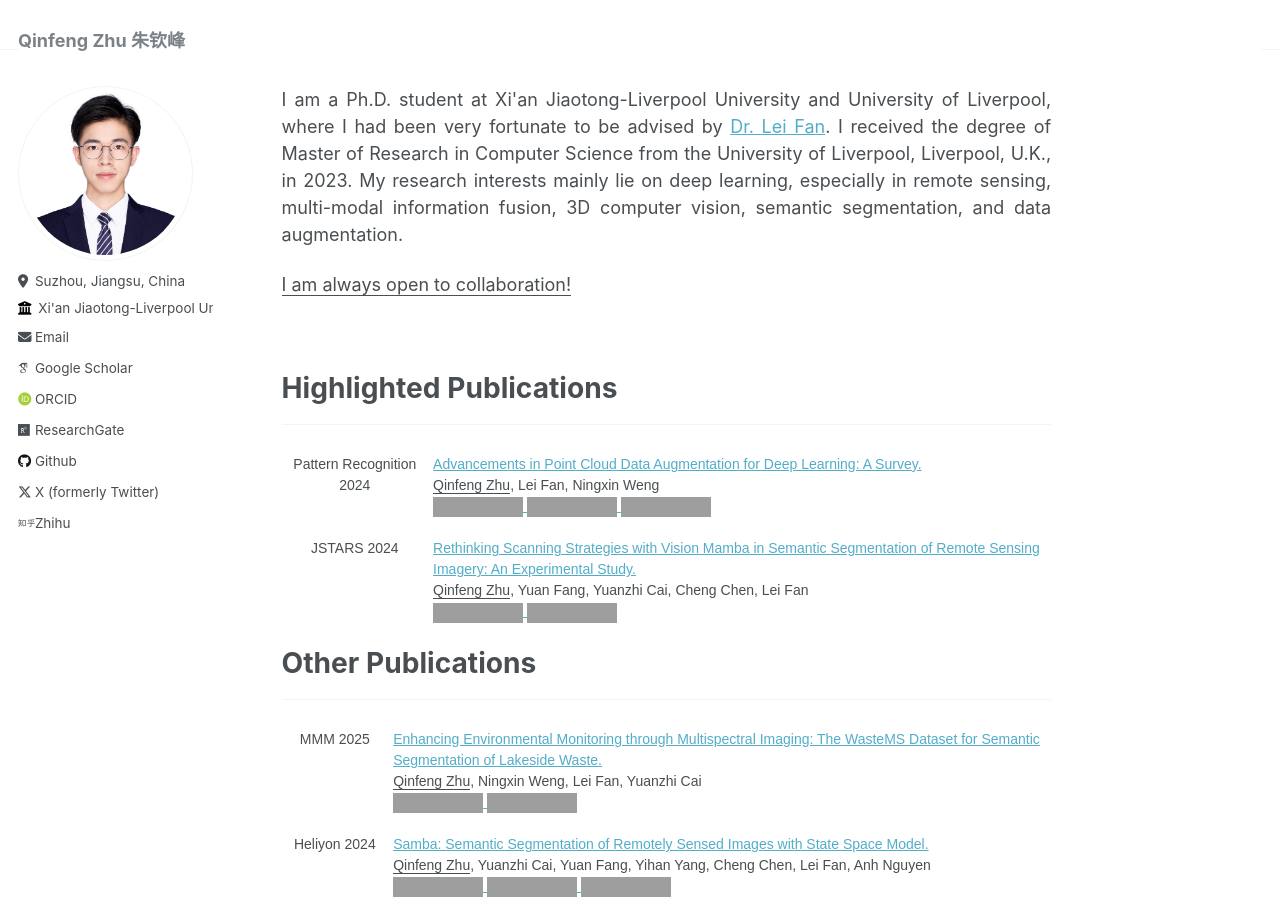
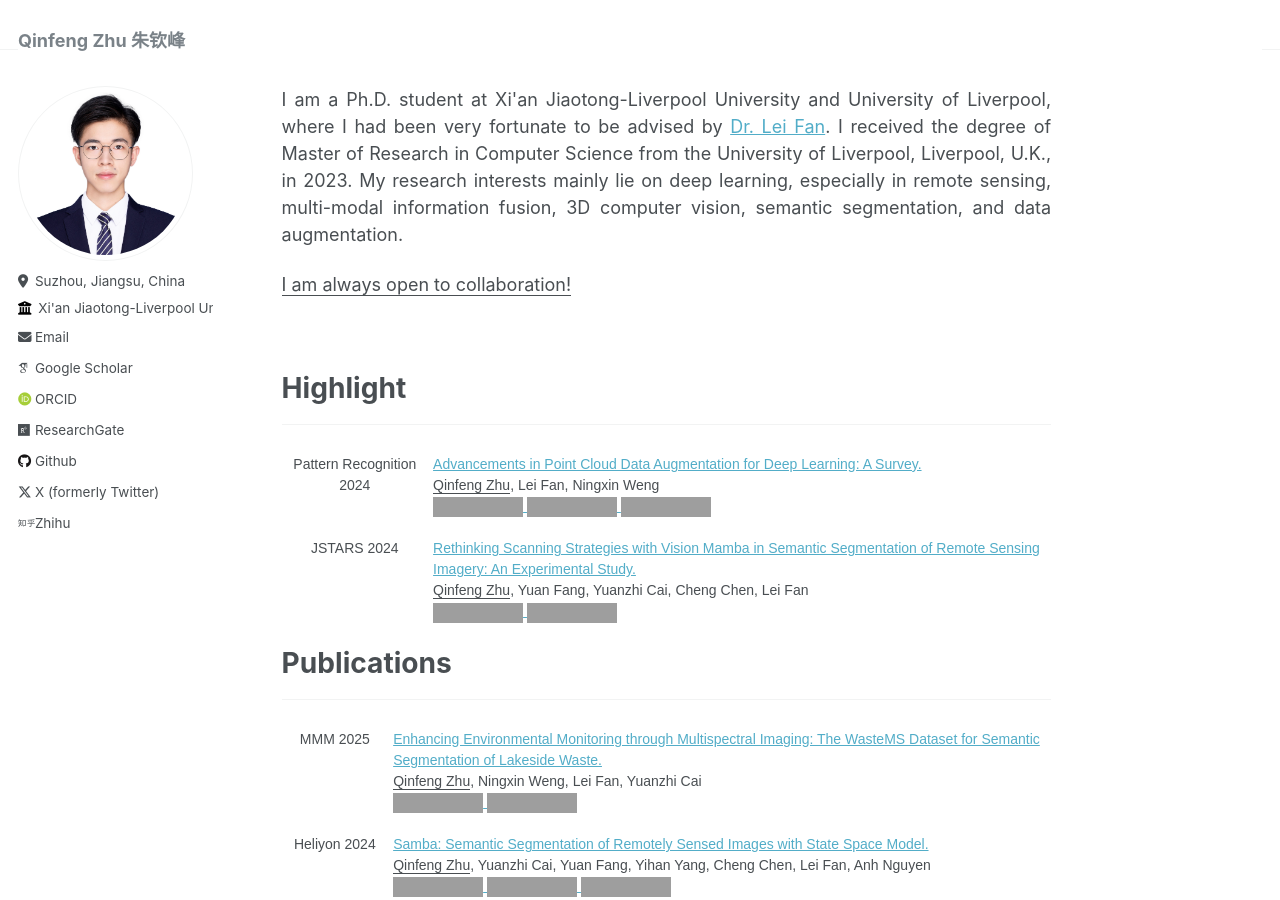
Before and after one commit to zhuqinfeng1999/zhuqinfeng1999.github.io, a Jekyll site: the page built from _pages/about.md, in a window 1280 px wide and 900 px high, cut to the strip 0-900 px from the top of the window. Built offline with Jekyll 4.4.1, drawn with Linux system fonts in a browser that asks for light colours; some web fonts are replaced; grey boxes are pictures that could not be loaded.

Commit message:
Update about.md

```diff
--- a/_pages/about.md
+++ b/_pages/about.md
@@ -16,7 +16,7 @@ My research interests mainly lie on deep learning, especially in remote sensing,
 
 <br>
 
-# Highlighted Publications
+# Highlight
 
 ---
 <style type="text/css">
@@ -58,7 +58,7 @@ My research interests mainly lie on deep learning, especially in remote sensing,
 
 </table>
 
-# Other Publications
+# Publications
 
 ---
 <table class="tg">
```
